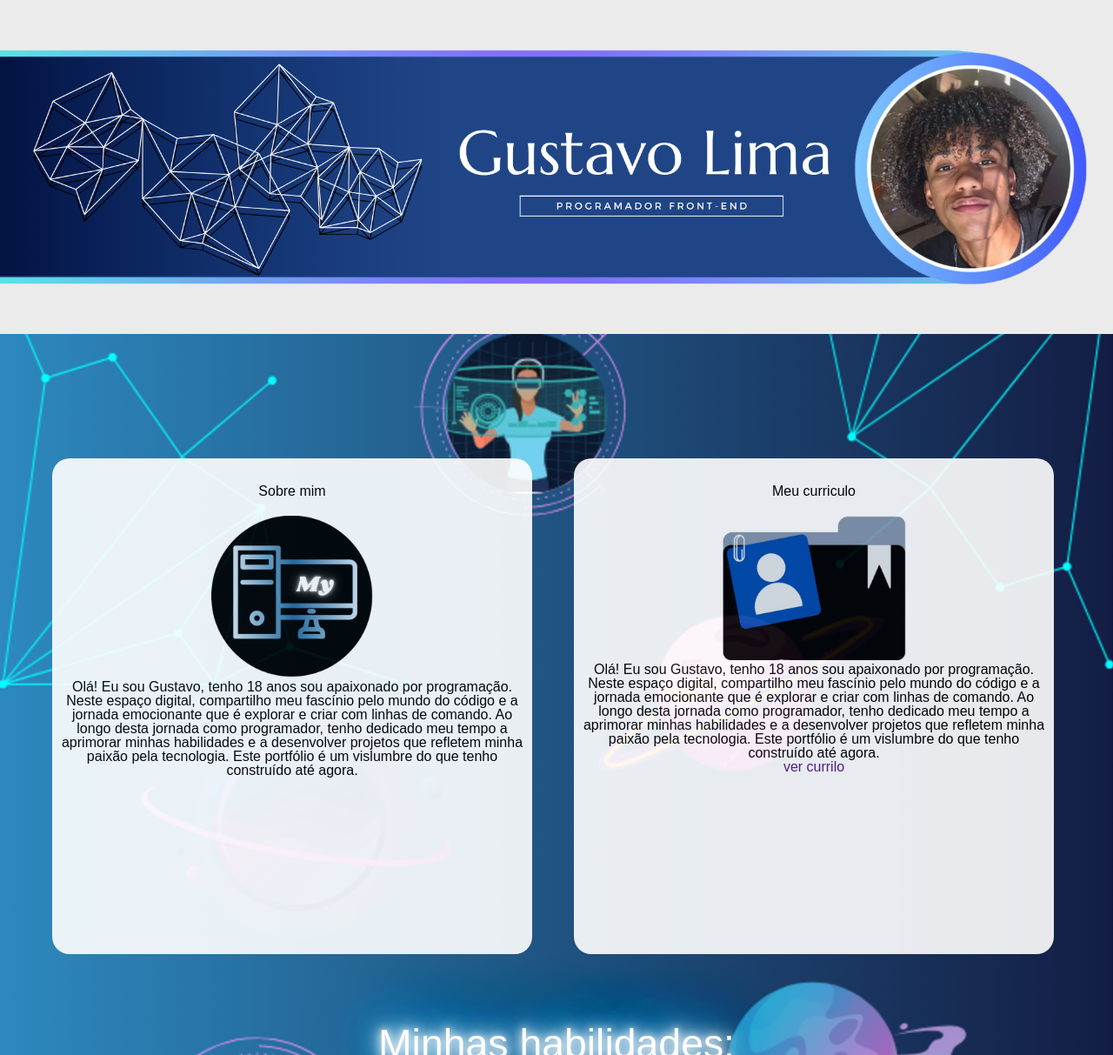
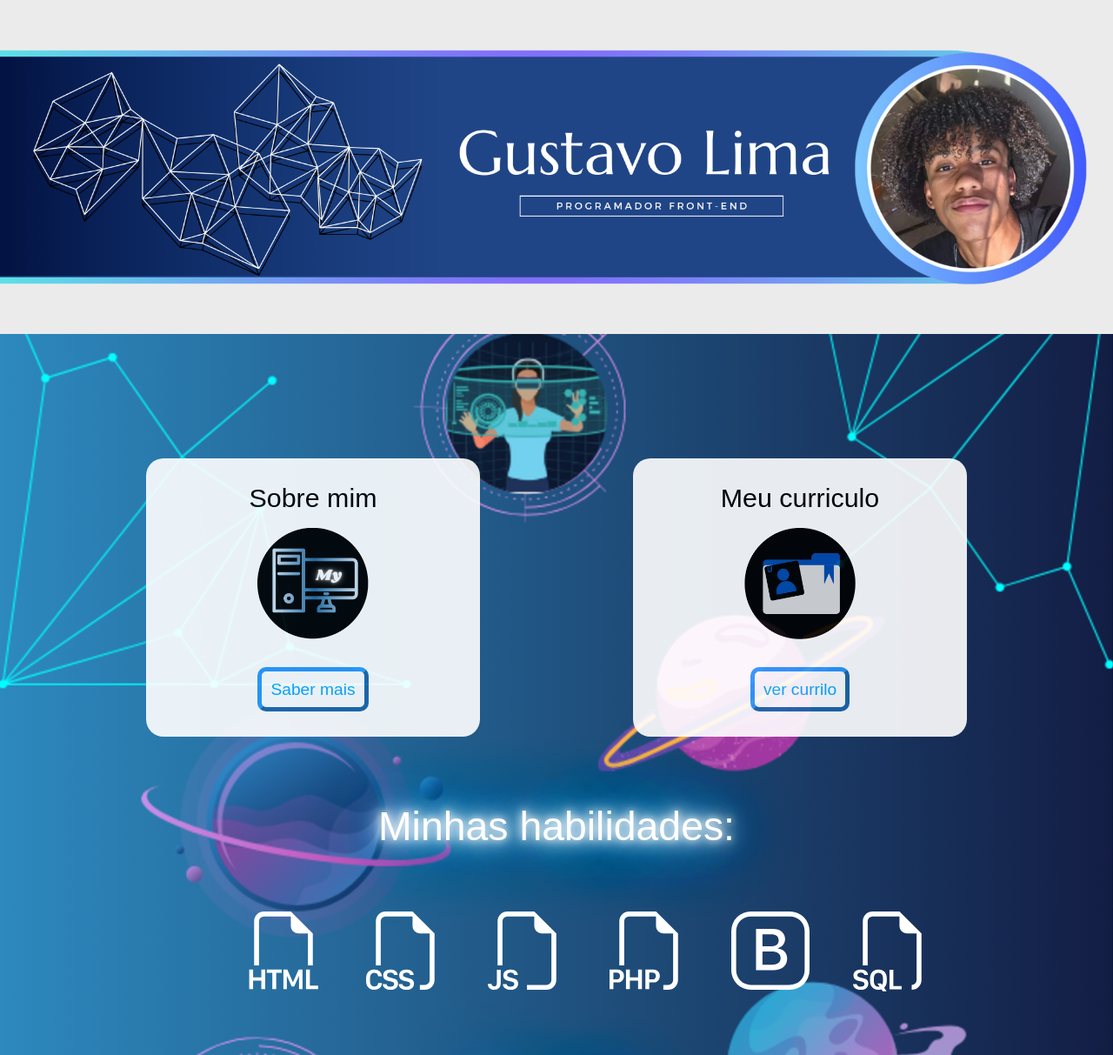
Before and after one commit to gustavoLim4/portfolio, a PHP site: page / in a window 1280 px wide. Shown: the top 1213 px of the page at 87% size. Run offline with PHP 8.4, Linux system fonts and the light colour scheme; some libraries are stand-ins or nearby versions.

Commit message:
curriculo e sobre mim em ação

```diff
--- a/css/estilo.css
+++ b/css/estilo.css
@@ -96,6 +96,7 @@ body {
 }
 .todosOsCard{
     display: flex;
+    justify-content: center;
 }
 .minha-habilidade h1 {
     color: #fff;
@@ -113,26 +114,40 @@ body {
 .box {
     padding: 20px;
     margin: 10% 0px 5%;
+    justify-content: center;
+    display: flex;
 }
 
 
 .card {
     background: white;
-    width: 95%;
-    height: 550px;
+    width: 70%;
+    height: 300px;
     text-align: center;
     padding: 10px;
     border-radius: 20px;
     opacity: 0.9;
+
 }
 .card h1 {
     margin: 20px 0px;
+    font-size: 1.9em;
 }
 .card img {
     width: 35%;
 }
-.curriculo img {
-    width: 40%;
+
+.imagemCard {
+    margin-bottom: 45px;
+    width: 100%;
+}
+
+.card a {
+    border: 5px outset #2997ff;
+    padding: 10px;
+    border-radius: 10px;
+    color: #07a8ff;
+    font-size: 1.2em;
 }
 
 
@@ -144,6 +159,7 @@ body {
     display: flex;
     align-items: center;
     margin-left: 6%;
+    font-family: sans-serif;
 
 }
 
@@ -366,15 +382,7 @@ section {
     padding: 15px;
     font-size: 1.9em;
     text-align: center;
-}
-
-.footer2 h4 {
-    background-color: #ffffff;
-    color: #000000;
-
-    padding: 15px;
-    font-size: 1.9em;
-    text-align: center;
+    font-family: sans-serif;
 }
 
 .rodape {
--- a/index.html
+++ b/index.html
@@ -20,35 +20,26 @@
                 <img src="./img/Bem-vindo.png" alt="">
             </div>
         </div>
-        <div class=" site todosOsCard">
+        <div class="site todosOsCard">
             <div class="box" data-tilt>
                 <div class="card">
-                    <h1>Sobre mim </h1>
-
-                    <img src="./img/My.png" alt="">
-
-                    <p> Olá! Eu sou Gustavo, tenho 18 anos sou apaixonado por programação. Neste espaço digital,
-                        compartilho meu fascínio pelo mundo do código e a jornada emocionante que é explorar e criar com
-                        linhas de comando.
-                        Ao longo desta jornada como programador, tenho dedicado meu tempo a aprimorar minhas habilidades
-                        e a desenvolver projetos que refletem minha paixão pela tecnologia. Este portfólio é um
-                        vislumbre do que tenho construído até agora.</p>
+                    <div class="nome">
+                        <h1>Sobre mim </h1>
+                    </div>
+                    <div class="imagemCard">
+                        <img src="./img/My.png" alt="">
+                    </div>
+                    <a href="">Saber mais</a>
                 </div>
             </div>
             <div class="box" data-tilt>
                 <div class="card">
-                    <h1>Meu curriculo</h1>
-                    <div class="curriculo">
+                    <div class="nome">
+                        <h1>Meu curriculo</h1>
+                    </div>
+                    <div class="imagemCard">
                         <img src="./img/curriculo.png" alt="">
                     </div>
-
-                    <p> Olá! Eu sou Gustavo, tenho 18 anos sou apaixonado por programação. Neste espaço digital,
-                        compartilho meu fascínio pelo mundo do código e a jornada emocionante que é explorar e criar com
-                        linhas de comando.
-                        Ao longo desta jornada como programador, tenho dedicado meu tempo a aprimorar minhas habilidades
-                        e a desenvolver projetos que refletem minha paixão pela tecnologia. Este portfólio é um
-                        vislumbre do que tenho construído até agora.</p>
-
                     <a href="">ver currilo</a>
                 </div>
             </div>
@@ -106,8 +97,9 @@
 
             </div>
             <div class="buttMeuSite">
-                <button class="wow  animate__animated  animate__slideInUp"><a href="meusites.html">Meus
-                        sites</a></button>
+                <button class="wow  animate__animated  animate__slideInUp">
+                    <a href="meusites.html">Meus sites</a>
+                </button>
             </div>
         </div>
     </main>
@@ -118,8 +110,9 @@
             </div>
             <div class="informacoes  wow  animate__animated  animate__slideInUp">
                 <div>
-                    <a href="https://api.whatsapp.com/send?phone=5511944892012&text=Ola%20gustavo"> <svg xmlns="http://www.w3.org/2000/svg" width="60" height="60"
-                            fill="currentColor" class="bi bi-whatsapp" viewBox="0 0 16 16">
+                    <a href="https://api.whatsapp.com/send?phone=5511944892012&text=Ola%20gustavo"> <svg
+                            xmlns="http://www.w3.org/2000/svg" width="60" height="60" fill="currentColor"
+                            class="bi bi-whatsapp" viewBox="0 0 16 16">
                             <path
                                 d="M13.601 2.326A7.85 7.85 0 0 0 7.994 0C3.627 0 .068 3.558.064 7.926c0 1.399.366 2.76 1.057 3.965L0 16l4.204-1.102a7.9 7.9 0 0 0 3.79.965h.004c4.368 0 7.926-3.558 7.93-7.93A7.9 7.9 0 0 0 13.6 2.326zM7.994 14.521a6.6 6.6 0 0 1-3.356-.92l-.24-.144-2.494.654.666-2.433-.156-.251a6.56 6.56 0 0 1-1.007-3.505c0-3.626 2.957-6.584 6.591-6.584a6.56 6.56 0 0 1 4.66 1.931 6.56 6.56 0 0 1 1.928 4.66c-.004 3.639-2.961 6.592-6.592 6.592m3.615-4.934c-.197-.099-1.17-.578-1.353-.646-.182-.065-.315-.099-.445.099-.133.197-.513.646-.627.775-.114.133-.232.148-.43.05-.197-.1-.836-.308-1.592-.985-.59-.525-.985-1.175-1.103-1.372-.114-.198-.011-.304.088-.403.087-.088.197-.232.296-.346.1-.114.133-.198.198-.33.065-.134.034-.248-.015-.347-.05-.099-.445-1.076-.612-1.47-.16-.389-.323-.335-.445-.34-.114-.007-.247-.007-.38-.007a.73.73 0 0 0-.529.247c-.182.198-.691.677-.691 1.654s.71 1.916.81 2.049c.098.133 1.394 2.132 3.383 2.992.47.205.84.326 1.129.418.475.152.904.129 1.246.08.38-.058 1.171-.48 1.338-.943.164-.464.164-.86.114-.943-.049-.084-.182-.133-.38-.232" />
                         </svg>
```
Also changed, not shown: curriculo.html (added), img/curriculo.png, img/fundoHacker.png (deleted), img/fundoResponsivo.png (deleted), img/fundoResponsivo2.png (deleted), sobremim.html (added).
